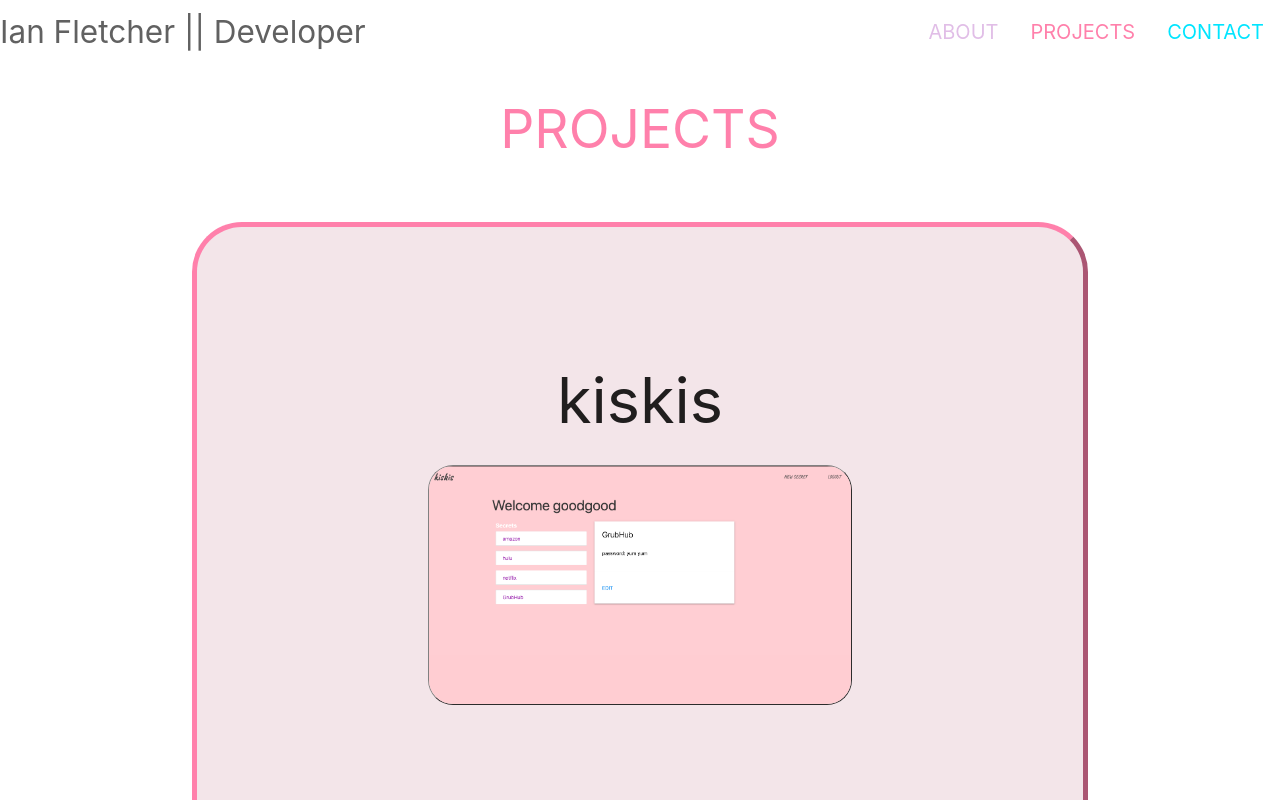
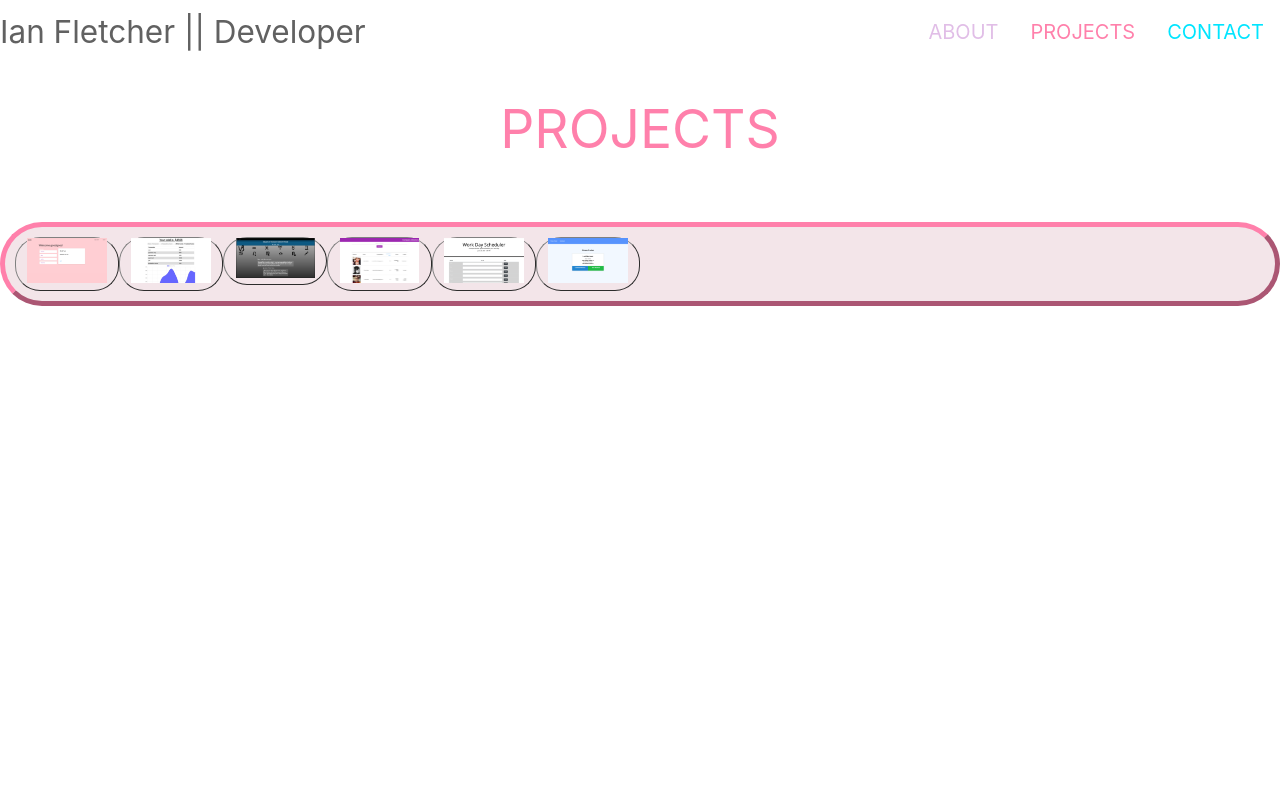
Before and after one commit to ianfletcher314/Ian-Fletcher-Portfolio, a React (Create React App) app: page / in a window 1280 px wide. Both pictures are taken after a click on the link "PROJECTS". Shown: the top 800 px of the page. Built offline with nearby package versions, Linux system fonts and the light colour scheme.

Commit message:
made the projects in a row instead of a collumn now I need to get rid of the boarder in the div and put it directly onto the image and make sure they are all the same size and have a little padding. I think 2 rows of 3 may be the best option.

```diff
--- a/public/assets/style.css
+++ b/public/assets/style.css
@@ -81,3 +81,7 @@
   .btnbtn:hover {
     transform: translateY(-10px)!important;
   }
+  .pattern{
+    height: 10%!important;
+    width: 10%!important;
+}
--- a/src/components/ProjectContainer/ProjectContainer.js
+++ b/src/components/ProjectContainer/ProjectContainer.js
@@ -13,42 +13,42 @@ function ProjectContainer() {
         appName: "kiskis",
         url: "https://lit-escarpment-01189.herokuapp.com/",
         photo: <img src={kiskisphoto} alt="photo" id="project2"
-        class="col s6   responsive-img hoverable pads bradius layer btnbtn"></img>
+        className="responsive-img"></img>
 
     },
     {
         appName: "Basic Budget",
         url: "https://basicbudget.herokuapp.com/",
         photo: <img src={budget} alt="photo" id="project2"
-        class="col s6   responsive-img hoverable pads bradius layer btnbtn"></img>
+        className="responsive-img"></img>
 
     },
     {
         appName: "Horoscope Finder",
         url: "https://samuel6roth.github.io/HoroscopeFinder/",
         photo: <img src={horoscope} alt="photo" id="project2"
-        class="col s6   responsive-img hoverable pads bradius layer btnbtn"></img>
+        className="responsive-img"></img>
 
     },
     {
         appName: "Company Directory",
         url: "https://ianfletcher314.github.io/company-directory/",
         photo: <img src={directory} alt="photo" id="project2"
-        class="col s6   responsive-img hoverable pads bradius layer btnbtn"></img>
+        className="responsive-img "></img>
 
     },
     {
         appName: "Daily Calendar",
         url: "https://ianfletcher314.github.io/DailyCalendar/",
         photo: <img src={calendar} alt="photo" id="project2"
-        class="col s6   responsive-img hoverable pads bradius layer btnbtn"></img>
+        className="responsive-img"></img>
 
     },
     {
         appName: "Fitness Tracker",
         url: "https://fitnesstrackerianfletcher.herokuapp.com/",
         photo: <img src={fitness} alt="photo" id="project2"
-        class="col s6   responsive-img hoverable pads bradius layer btnbtn"></img>
+        className="responsive-img"></img>
 
     }
     ]
@@ -57,13 +57,13 @@ function ProjectContainer() {
         <div>
             <h2 className="center pink-text text-accent-1" id="projects">PROJECTS</h2>
             <div>
-                <section className="container caveat-bold projectsContainer center">
+                <div className="caveat-bold projectsContainer center row">
                     {info.map(project => (
-                        <div class="space">
-                            <Projects project={project} className="center"/>
-                        </div>
+
+                            <Projects project={project} />
+
                     ))}
-                </section>
+                </div>
             </div>
 
         </div>
--- a/src/components/ProjectContainer/style.css
+++ b/src/components/ProjectContainer/style.css
@@ -81,3 +81,8 @@
   .btnbtn:hover {
     transform: translateY(-10px)!important;
   }
+
+  .pattern{
+    height: 20px;
+    width: 20px;
+}
--- a/src/components/Projects/Projects.js
+++ b/src/components/Projects/Projects.js
@@ -1,12 +1,13 @@
 // Projects will be conditionally rendered through Header as a child.
 // Projects will hold the links to a project I ahve and will be used multiple times on the project page
 import React from "react";
+import "./style.css";
 
 function Projects ({project}) {
     return(
-        <div className="center">
-        <h1 className= "center">{project.appName}</h1>
-        <a href={project.url} >
+        <div className="hoverable bradius btnbtn col s1 layer">
+        {/* <h1 className= "center">{project.appName}</h1> */}
+        <a  href={project.url} >
         {project.photo}
         </a>
 
--- a/src/components/Projects/style.css
+++ b/src/components/Projects/style.css
@@ -81,3 +81,8 @@
   .btnbtn:hover {
     transform: translateY(-10px)!important;
   }
+
+.pattern{
+    height: 20px;
+    width: 20px;
+}
```
